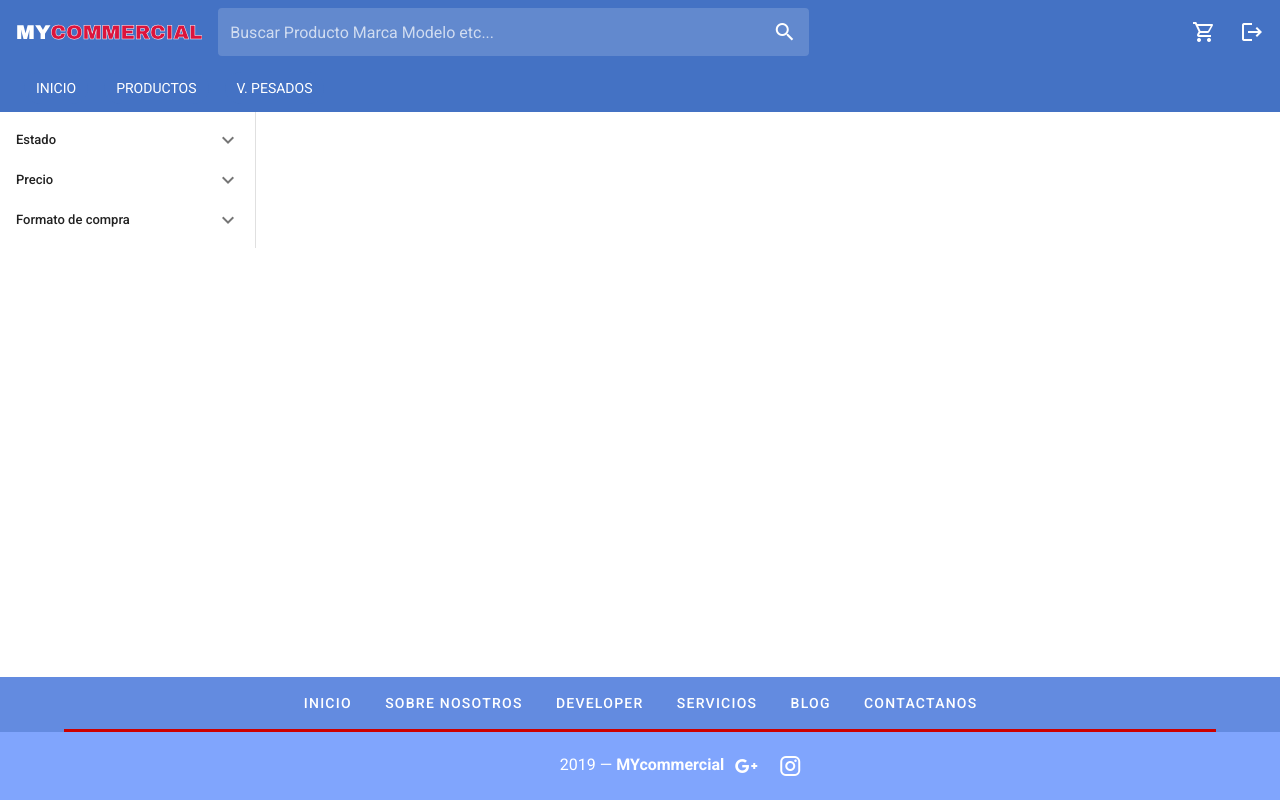
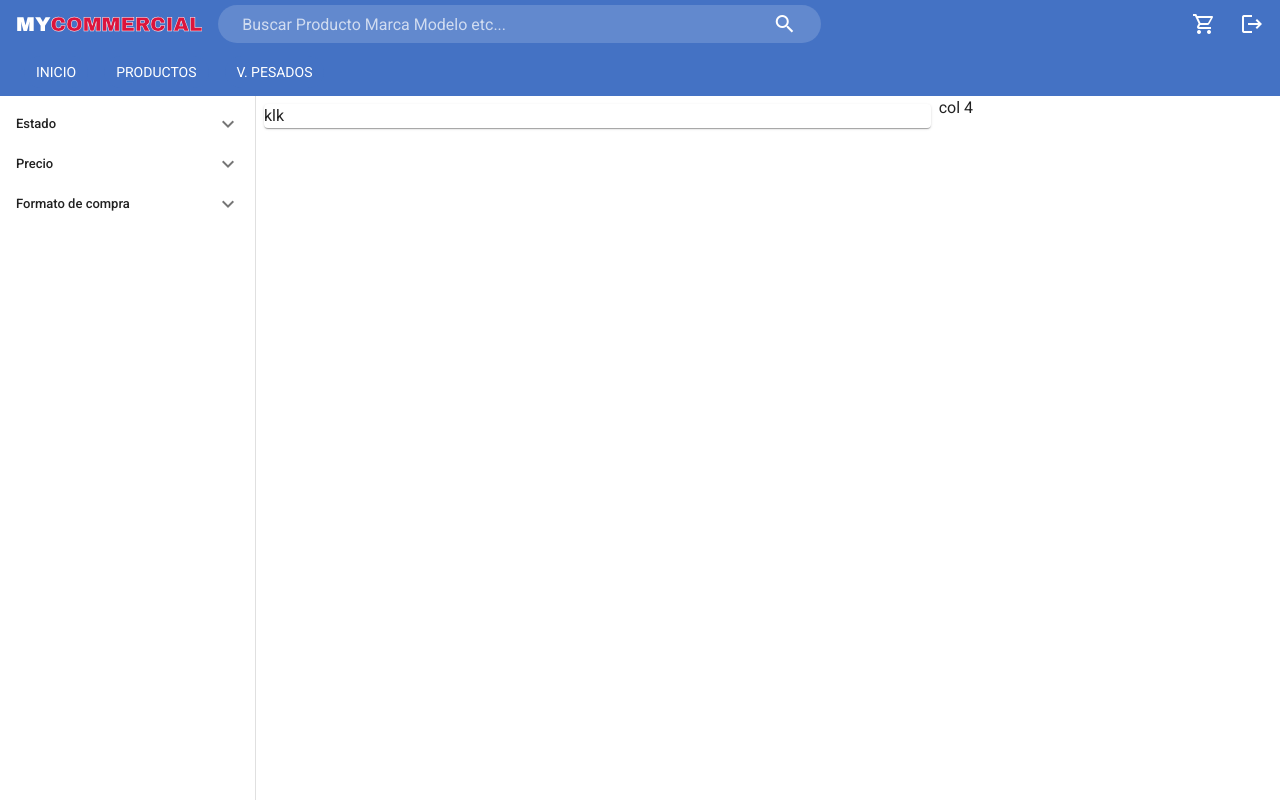
Before and after one commit to mycommercial/odalismotors, a Vue app: page /productos in a window 1280 px wide. Shown: the top 802 px of the page. Built offline with nearby package versions, Linux system fonts and the light colour scheme.

Commit message:
dense appbar and rounded search bar new style offer carusel added filters menu and divided screen prod

```diff
--- a/src/App.vue
+++ b/src/App.vue
@@ -44,6 +44,8 @@
       color="primary"
       dark
       elevate-on-scroll
+      dense
+      clipped-left
     >
       <v-app-bar-nav-icon v-if="$vuetify.breakpoint.xs" @click.stop="drawer = !drawer"/>
 
@@ -67,7 +69,8 @@
         <v-autocomplete
           v-model="select"
           :loading="loading"
-
+          rounded
+          dense
           :search-input.sync="search"
           cache-items
           class="mx-4"
--- a/src/components/Offers-Carrusel.vue
+++ b/src/components/Offers-Carrusel.vue
@@ -15,7 +15,7 @@
         :color="colors[i]"
         height="100%"
       >
-      <v-icon class="tempicon" v-for="n in 25" :key="n" :style="`top: ${50 * n}px ; left: ${100 * n}px ;`" :size="`${random(1,100)}px`" color="rgb(255, 255, 255,0.3)">mdi-snowflake</v-icon>
+      <v-icon class="tempicon" v-for="n in 25" :key="n" :style="`top: ${40 * n}px ; left: ${100 * n}px ;`" :size="`${random(1,100)}px`" color="rgb(255, 255, 255,0.3)">mdi-snowflake</v-icon>
 
       <div class="prod">
         <span
@@ -37,7 +37,7 @@
             <div :class="$vuetify.breakpoint.xs ? 'title' : 'display-3'">
               <span class="name">{{ slide.name }}</span>
             </div>
-            <v-sheet :color="colors[i] + ' darken-4'" width="35%" height="" class="ma-2 pa-1">
+            <v-sheet :color="colors[i] + ' darken-4'" width="35%" height="" elevation="5" class="ma-2 pa-1">
               <span class="price">RD$ {{ slide.price }}</span>
             </v-sheet>
           </v-col>
@@ -94,6 +94,7 @@ span.name{
   padding: 0%;
   align-items: center;
   justify-content: center;
+  z-index: 3;
 }
 .tempicon {
   position: absolute;
--- a/src/views/Productos.vue
+++ b/src/views/Productos.vue
@@ -1,9 +1,10 @@
 <template>
-  <div>
+  <v-app>
       <v-navigation-drawer
       v-model="drawer"
-
+       v-if="!$vuetify.breakpoint.xs"
       clipped
+      app
     >
       <v-list dense expand>
 
@@ -34,15 +35,23 @@
           <div class="enti">
             <v-radio-group v-model="radioGroup" dense>
               <v-radio dense label="Todos los resultados" :value="1" ></v-radio>
-              <v-radio dense label="Subasta" :value="2" ></v-radio>
+              <v-radio dense disabled label="Subasta" :value="2" >Coming soon</v-radio>
               <v-radio dense label="Compralo ahora !!" :value="3" ></v-radio>
             </v-radio-group>
           </div>
         </v-list-group>
       </v-list>
     </v-navigation-drawer>
-    <v-container></v-container>
-  </div>
+
+    <v-row no-gutters>
+        <v-col cols="12" sm="8">
+          <v-card elevation="1" class="ma-2">klk</v-card>
+        </v-col>
+        <v-col cols="12" sm="4">
+          col 4
+        </v-col>
+    </v-row>
+  </v-app>
 </template>
 
 <script>
```
